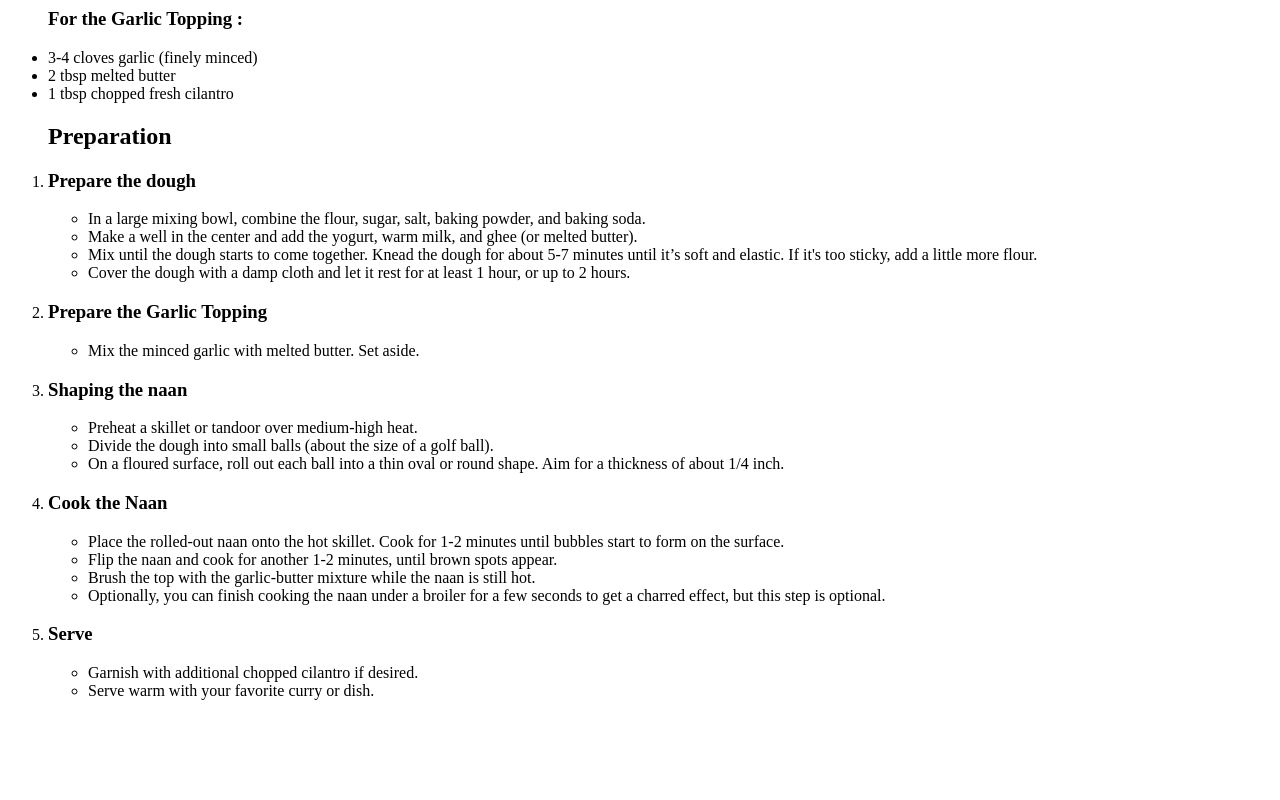
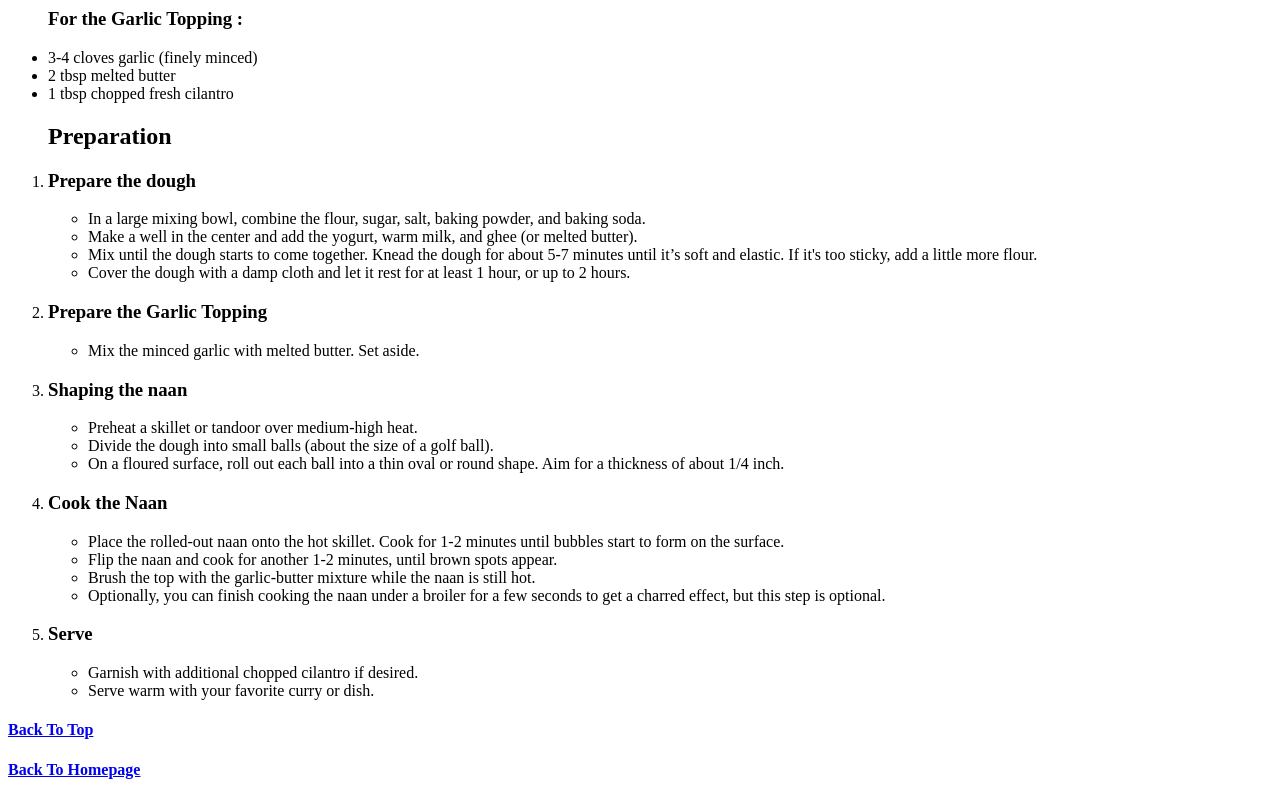
Before and after one commit to Pratham23003/odin_recipes, a plain HTML site: page recipes/garlic_naan.html in a window 1280 px wide. Shown: the part 929-1729 px from the top of the page. Before the commit the page ends 1645 px from the top, so only its background shows below. Drawn offline with Linux system fonts and the light colour scheme.

Commit message:
Added Back to Top and Back to Home buttons

```diff
--- a/recipes/garlic_naan.html
+++ b/recipes/garlic_naan.html
@@ -47,5 +47,7 @@
             <ul><li>Garnish with additional chopped cilantro if desired.</li></ul>
             <ul><li>Serve warm with your favorite curry or dish.</li></ul>
         </ol>
+        <a href="garlic_naan.html"><h4>Back To Top</h4></a>
+        <a href="../index.html" target="_blank"><h4>Back To Homepage</h4></a>
     </body>
 </html>
```
Also changed, not shown: recipes/biryani.html (+2 -0 lines), recipes/butter_chicken.html (+2 -0 lines), recipes/kadahi_paneer.html (+2 -1 lines).
